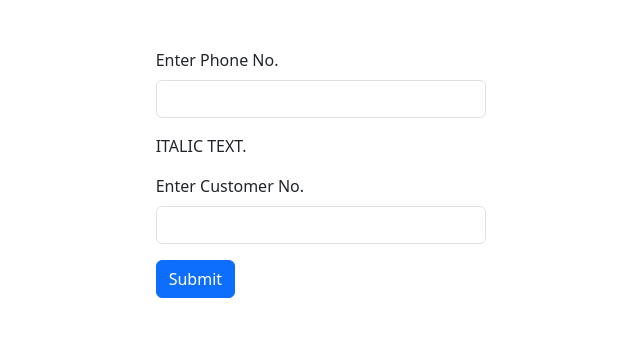
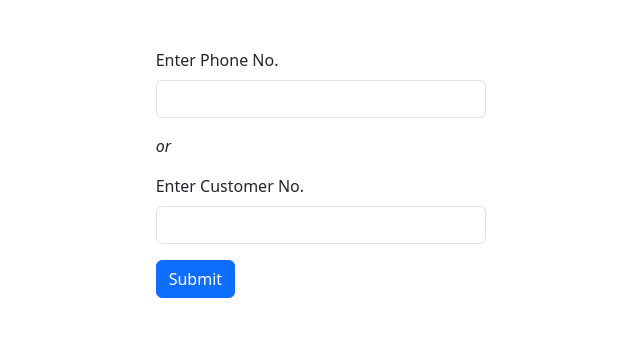
Before and after one commit to lorrenhoj/intelcoPayment, a Django app: page / in a window 1280 px wide. Shown: the top 337 px of the page, without its empty margins (319-959 px from the left). Run offline with Django 4.2, Linux system fonts and the light colour scheme.

Commit message:
Changed bootstrap italics

```diff
--- a/website/templates/home.html
+++ b/website/templates/home.html
@@ -8,7 +8,7 @@
     <label for="exampleInputEmail1" class="form-label">Enter Phone No.</label>
     <input type="text" class="form-control" id="exampleInputEmail1" aria-describedby="emailHelp">
   </div>
-  <p class="font-italic text-uppercase">Italic text.</p>
+  <p class="fst-italic">or</p>
   <div class="mb-3">
     <label for="exampleInputPassword1" class="form-label">Enter Customer No.</label>
     <input type="text" class="form-control" id="exampleInputPassword1">
```
